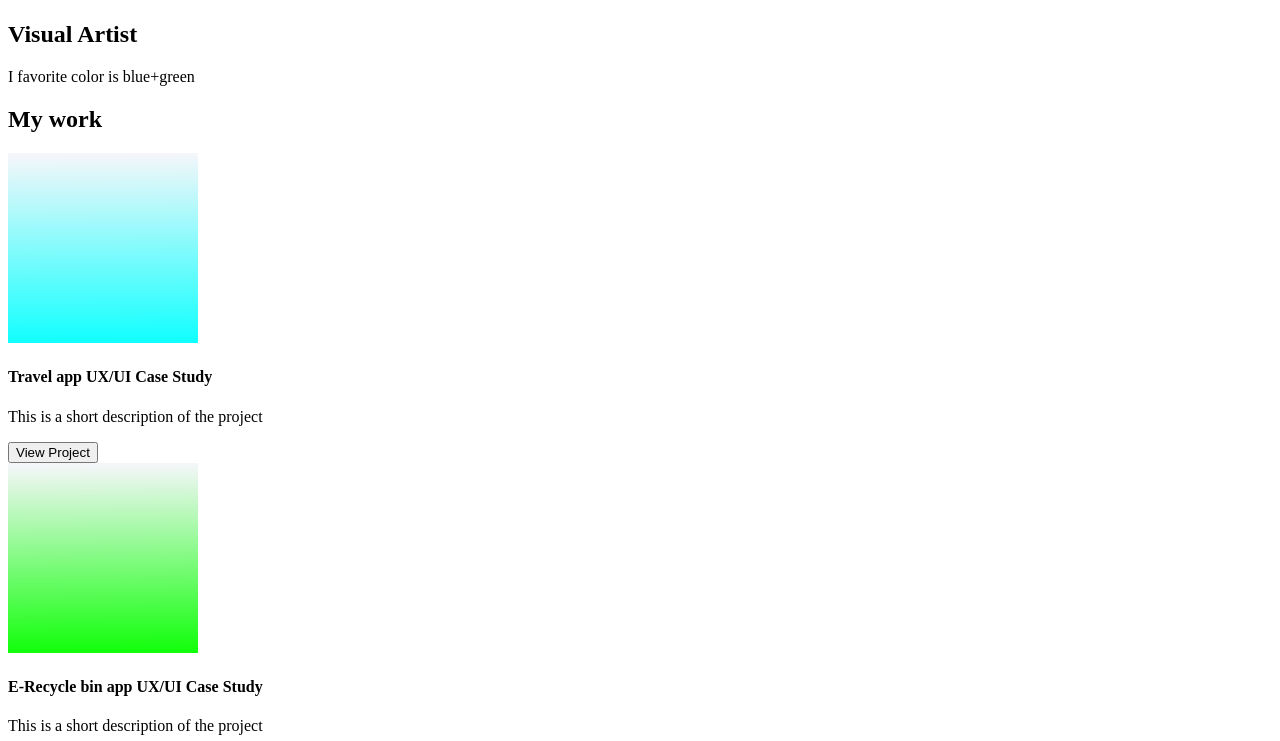
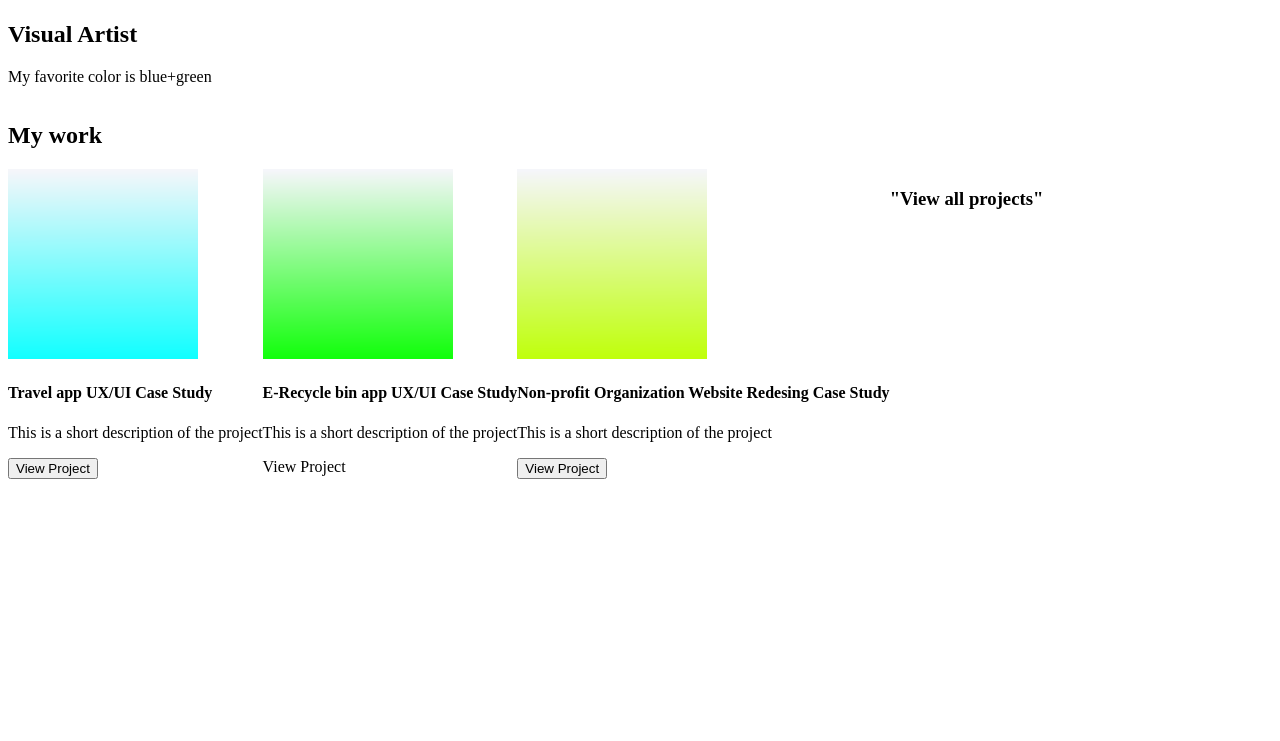
Before and after one commit to Atragiv/UX-UI-HW-18, a plain HTML site: page index.html in a window 1280 px wide. Shown: the part 1479-2220 px from the top of the page. After the commit the page ends 1966 px from the top, so only its background shows below. Drawn offline with Linux system fonts and the light colour scheme.

Commit message:
added css\styles.css and index.html

```diff
--- a/css/styles.css
+++ b/css/styles.css
@@ -0,0 +1,4 @@
+
+.FlexRow1 { display: flex; flex-direction: row;
+
+}
--- a/index.html
+++ b/index.html
@@ -8,27 +8,28 @@
 </head>
 <body>
  <section>
+
     <h1>My UX Skills</h1>
-    <div>
+    <div class="FlexRow1">
         <div>
             <img src="Images/Untitled-1.jpg" alt="">
             <h1>UX/UI Designer</h1>
             <p>I design and develope experiances that make people's lives simple</p>
-        <Div>
+        <div>
             <img src="Images/Untitled-2.jpg" alt="">
             <h1>Graphic Designer </h1>
             <p> I am a detail oriented designer </p>
         <div>
             <img src="Images/Untitled-3.jpg" alt="">
             <h1> Visual Artist</h1>
-            <p>I favorite color is blue+green</p>
+            <p>My favorite color is blue+green</p>
 
     </div>
  </section>
 
  <section>
     <h1>My work</h1>
-    <div>
+    <div class="FlexRow1">
         <div>
         <img src="Images/Untitled-4.jpg">
         <h4>Travel app UX/UI Case Study</h4>
@@ -49,6 +50,7 @@
         <p>This is a short description of the project</p>
         <button> View Project</button>
         </div>
+        <h3> "View all projects"</h3>
     </div>
  </section>
 
```
